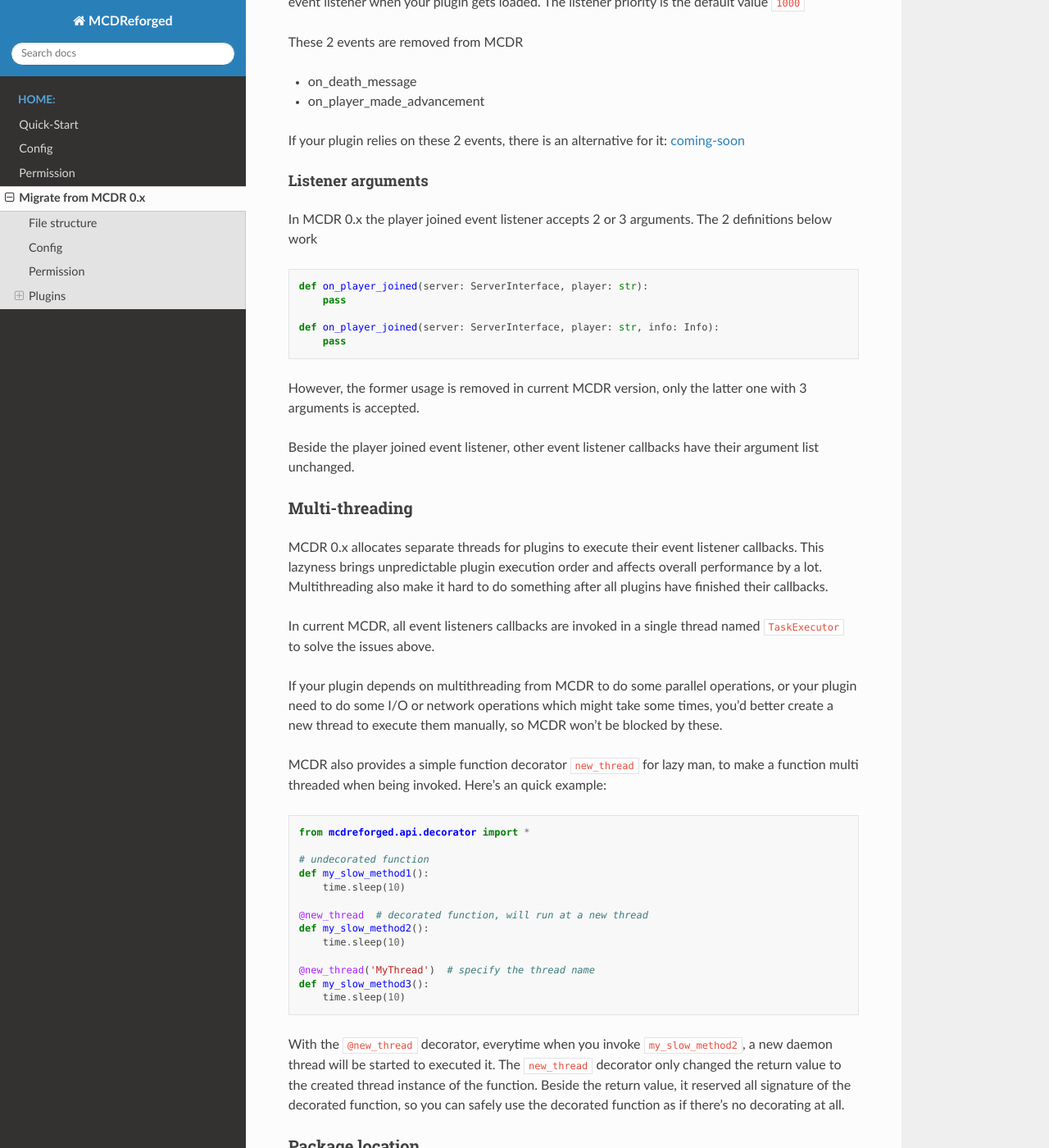
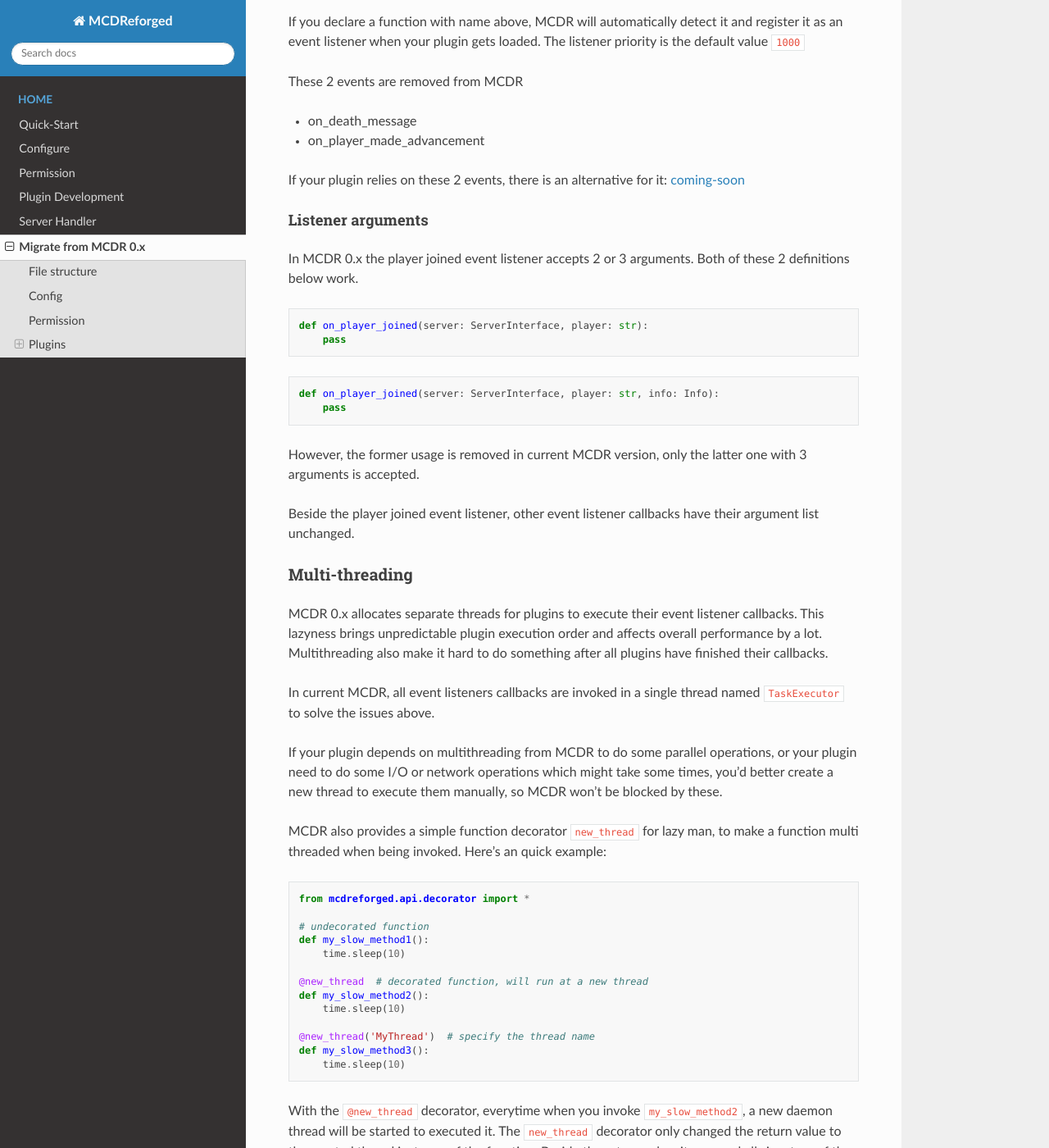
Before and after one commit to MCDReforged/MCDReforged, a Sphinx documentation site: the page built from docs/source/migrate_from_0.x.md, in a window 1280 px wide and 1400 px high, scrolled down 1743 px. Shown: the whole window at 82% size. Built offline with Sphinx 7.4.7 and the Read the Docs theme 2.0.0, drawn with Linux system fonts in a browser that asks for light colours; some of the changed text lies outside the part shown.

Commit message:
a bit doc changes and more doc layout

````diff
--- a/docs/source/config.md
+++ /dev/null
@@ -1 +0,0 @@
-# Config
--- /dev/null
+++ b/docs/source/handler.md
@@ -0,0 +1 @@
+# Server Handler
--- a/docs/source/index.rst
+++ b/docs/source/index.rst
@@ -8,11 +8,13 @@
 
 .. toctree::
    :maxdepth: 2
-   :caption: Home:
+   :caption: Home
 
    Quick-Start<quick_start.md>
-   Config<config.md>
+   Configure<configure.md>
    Permission<permission.md>
+   Plugin Development<plugin_dev.md>
+   Server Handler<handler.md>
    Migrate from MCDR 0.x<migrate_from_0.x.md>
 
 Indices and tables
--- a/docs/source/migrate_from_0.x.md
+++ b/docs/source/migrate_from_0.x.md
@@ -62,12 +63,14 @@
 
 #### Listener arguments
 
-In MCDR 0.x the player joined event listener accepts 2 or 3 arguments. The 2 definitions below work
+In MCDR 0.x the player joined event listener accepts 2 or 3 arguments. Both of these 2 definitions below work.
 
 ```python
 def on_player_joined(server: ServerInterface, player: str):
     pass
+```
 
+```python
 def on_player_joined(server: ServerInterface, player: str, info: Info):
     pass
 ```
@@ -110,8 +113,8 @@
 
 Current MCDR collects all useful classes / functions in the `mcdreforged.api` package. It's recommended to import the package you want in this `api` package.
 
-Use `from mcdreforged.api.rtext import *` if you want to use all rtext classes
+Use `from mcdreforged.api.rtext import *` if you want to use all rtext classes.
 
-Use `from mcdreforged.api.rcon import *` if you want to use all rcon classes. Class `Rcon` is renamed to `RconConnection` by the way
+Use `from mcdreforged.api.rcon import *` if you want to use all rcon classes. Class `Rcon` is renamed to `RconConnection` by the way.
 
-For lazy man, you can safely use `from mcdreforged.api.all import *` to import all useful things to the plugin
+For lazy man, you can safely use `from mcdreforged.api.all import *` to import all useful things to the plugin.
--- /dev/null
+++ b/docs/source/plugin_dev.md
@@ -0,0 +1 @@
+# Plugin Development
````
Also changed, not shown: other parts of docs/source/migrate_from_0.x.md (+1 -0 lines), docs/source/api.rst (added, +8 -0 lines), docs/source/configure.md (added, +3 -0 lines), docs/source/plugin_api/command.md (added, +1 -0 lines), docs/source/plugin_api/decorator.md (added, +1 -0 lines), docs/source/quick_start.md (+7 -1 lines).
